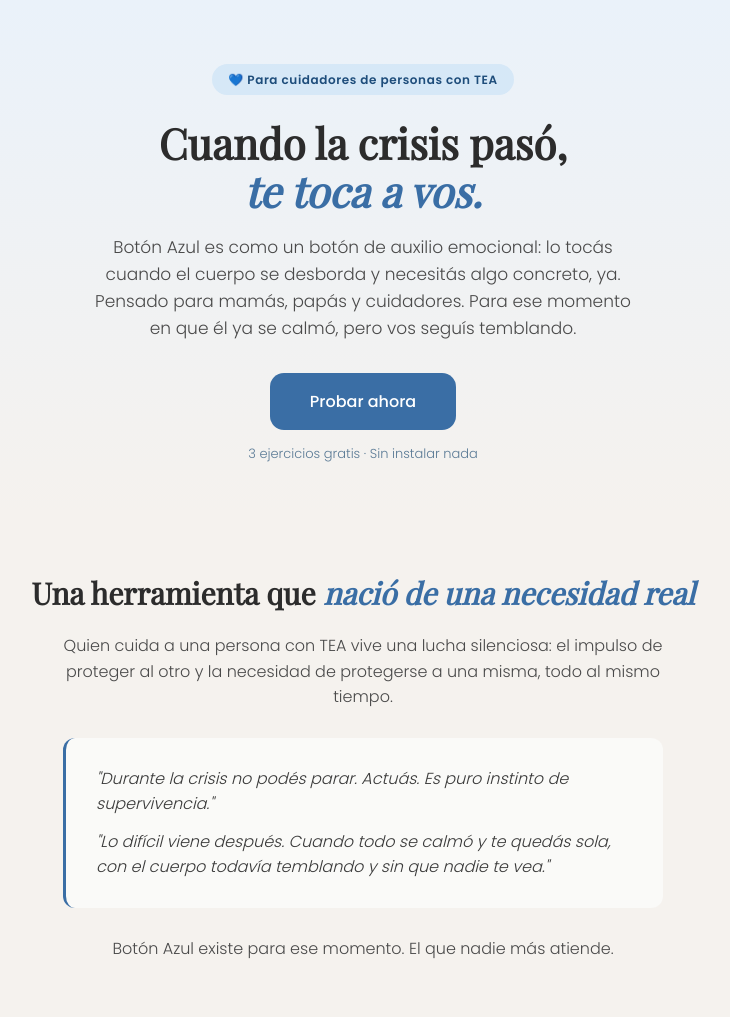
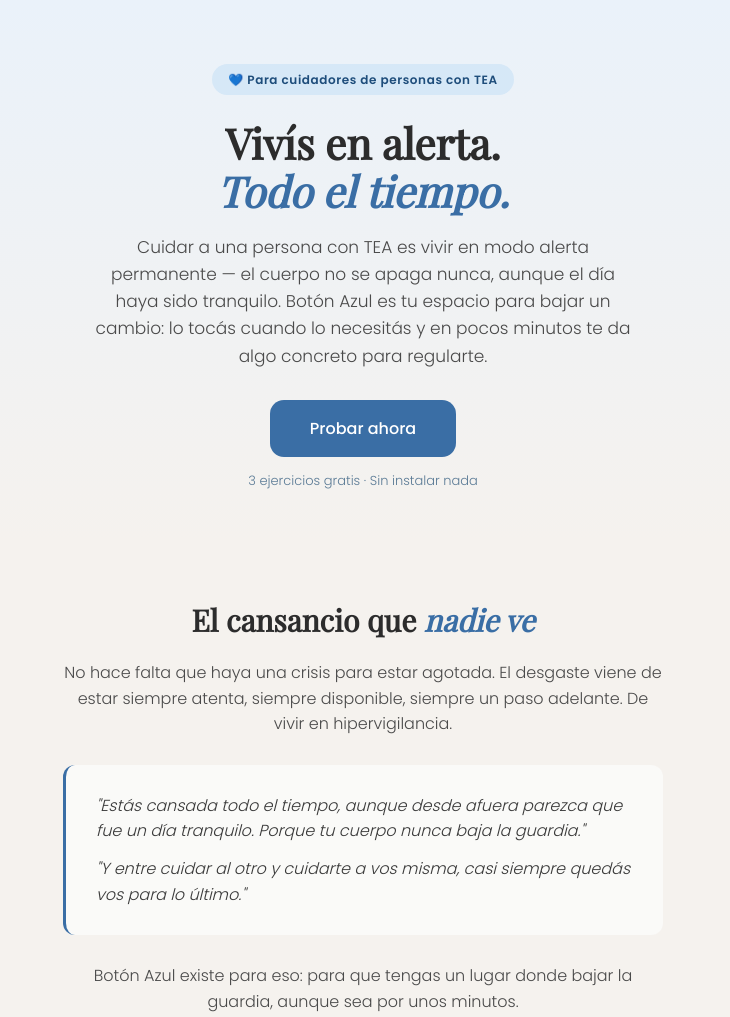
Before and after one commit to loretelli-web/landing-azul, a plain HTML site: page public/index.html in a window 1280 px wide. Shown: the top 1017 px of the page, without its empty margins (277-1007 px from the left). Drawn offline with nearby package versions, Linux system fonts and the light colour scheme; a web font is replaced by a local one.

Commit message:
Update index.html

```diff
--- a/public/index.html
+++ b/public/index.html
@@ -78,8 +78,8 @@
   <div class="hero">
     <div class="container">
       <span class="hero-badge">💙 Para cuidadores de personas con TEA</span>
-      <h1>Cuando la crisis pasó,<br><em>te toca a vos.</em></h1>
-      <p class="hero-sub">Botón Azul es como un botón de auxilio emocional: lo tocás cuando el cuerpo se desborda y necesitás algo concreto, ya. Pensado para mamás, papás y cuidadores. Para ese momento en que él ya se calmó, pero vos seguís temblando.</p>
+      <h1>Vivís en alerta.<br><em>Todo el tiempo.</em></h1>
+      <p class="hero-sub">Cuidar a una persona con TEA es vivir en modo alerta permanente — el cuerpo no se apaga nunca, aunque el día haya sido tranquilo. Botón Azul es tu espacio para bajar un cambio: lo tocás cuando lo necesitás y en pocos minutos te da algo concreto para regularte.</p>
       <a href="https://boton-azul-3vwf.vercel.app" class="btn-primary" target="_blank">Probar ahora</a>
       <p class="hero-free">3 ejercicios gratis · Sin instalar nada</p>
     </div>
@@ -88,13 +88,13 @@
   <!-- HISTORIA -->
   <section>
     <div class="container">
-      <h2>Una herramienta que <em>nació de una necesidad real</em></h2>
-      <p class="lead">Quien cuida a una persona con TEA vive una lucha silenciosa: el impulso de proteger al otro y la necesidad de protegerse a una misma, todo al mismo tiempo.</p>
+      <h2>El cansancio que <em>nadie ve</em></h2>
+      <p class="lead">No hace falta que haya una crisis para estar agotada. El desgaste viene de estar siempre atenta, siempre disponible, siempre un paso adelante. De vivir en hipervigilancia.</p>
       <div class="historia">
-        <p>"Durante la crisis no podés parar. Actuás. Es puro instinto de supervivencia."</p>
-        <p>"Lo difícil viene después. Cuando todo se calmó y te quedás sola, con el cuerpo todavía temblando y sin que nadie te vea."</p>
+        <p>"Estás cansada todo el tiempo, aunque desde afuera parezca que fue un día tranquilo. Porque tu cuerpo nunca baja la guardia."</p>
+        <p>"Y entre cuidar al otro y cuidarte a vos misma, casi siempre quedás vos para lo último."</p>
       </div>
-      <p class="lead" style="margin-top:28px;">Botón Azul existe para ese momento. El que nadie más atiende.</p>
+      <p class="lead" style="margin-top:28px;">Botón Azul existe para eso: para que tengas un lugar donde bajar la guardia, aunque sea por unos minutos.</p>
     </div>
   </section>
 
```
